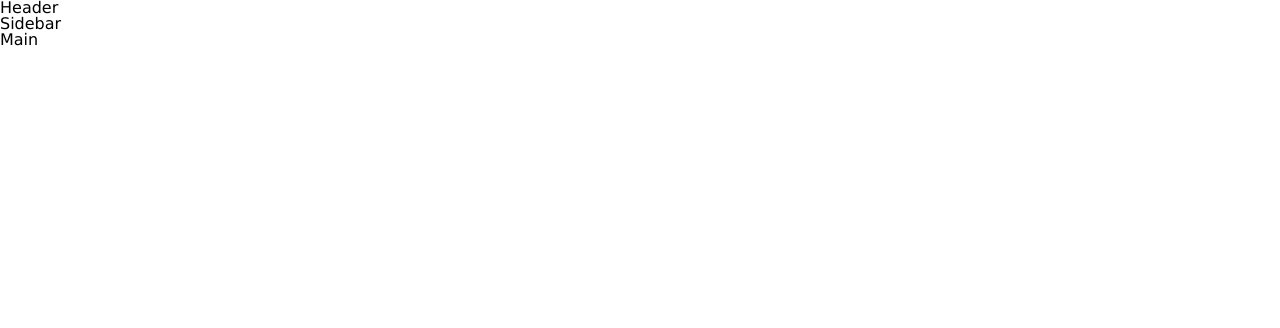
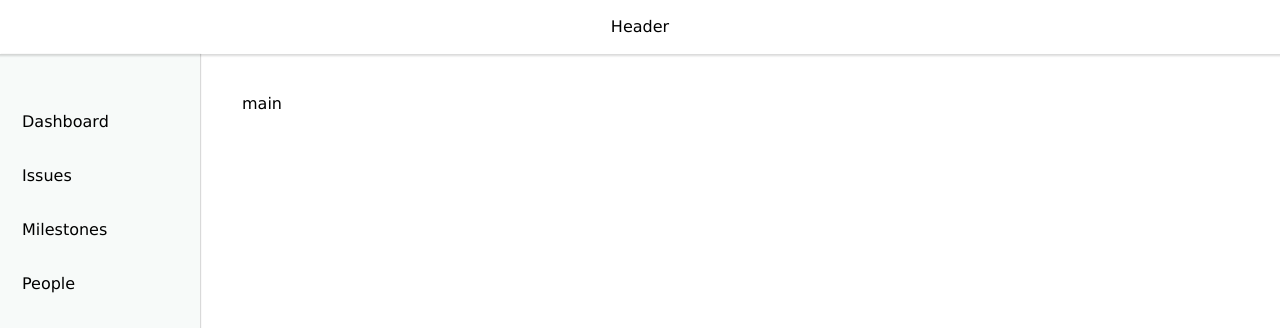
Before and after one commit to tupasj/Issue-Tracker, a React (Vite) app in the folder frontend/: page /app in a window 1280 px wide. Shown: the top 328 px of the page. Built offline with nearby package versions, Linux system fonts and the light colour scheme.

Commit message:
Add initial app UI

```diff
--- a/frontend/src/GlobalStyles.tsx
+++ b/frontend/src/GlobalStyles.tsx
@@ -59,7 +59,7 @@ const Styles = createGlobalStyle`
     --eerie-black: #1B1B1E;
 }
 html, body, #root {
-	min-height: 100%;
+	min-height: 100vh;
 	font-family: Geneva, Verdana, sans-serif;
 }
 `;
--- a/frontend/src/components/Header/Header.tsx
+++ b/frontend/src/components/Header/Header.tsx
@@ -1,11 +1,19 @@
+import styled from 'styled-components';
+
+const Container = styled.header`
+  position: relative;
+  z-index: 2;
+  display: flex;
+  justify-content: center;
+  align-items: center;
+  height: 54px;
+  box-shadow: 0px 0px 2px 2px rgba(0, 0, 0, 0.15);
+`;
+
 export const sum = (...numbers: number[]) => {
   return numbers.reduce((total, number) => total + number, 0);
 };
 
 export const Header = () => {
-  return (
-    <>
-      <p>Header</p>
-    </>
-  );
+  return <Container>Header</Container>;
 };
--- a/frontend/src/components/Main/Main.tsx
+++ b/frontend/src/components/Main/Main.tsx
@@ -1,7 +1,17 @@
+import styled from 'styled-components';
+
+const Container = styled.main`
+  position: fixed;
+  left: 200px;
+  width: 100%;
+  height: 100%;
+  padding: 42px;
+`;
+
 export const Main = () => {
   return (
-    <>
-      <p>Main</p>
-    </>
+    <Container>
+      <p>main</p>
+    </Container>
   );
 };
--- a/frontend/src/components/Sidebar/Sidebar.tsx
+++ b/frontend/src/components/Sidebar/Sidebar.tsx
@@ -1,7 +1,41 @@
+import styled from 'styled-components';
+import { Link } from 'react-router-dom';
+
+const Container = styled.aside`
+  position: fixed;
+  width: 200px;
+  height: 100%;
+  background-color: #f7faf9;
+  box-shadow: 1px 0px 1px 0px rgba(0, 0, 0, 0.15);
+`;
+
+const StyledLink = styled(Link)`
+  display: block;
+  padding: 10px;
+  margin-bottom: 18px;
+  border-radius: 2px;
+  text-decoration: none;
+  color: black;
+  &:hover {
+    background-color: #cecece;
+  }
+`;
+
+const Links = styled.div`
+  height: 250px;
+  padding: 12px;
+  padding-top: 50px;
+`;
+
 export const Sidebar = () => {
   return (
-    <>
-      <p>Sidebar</p>
-    </>
+    <Container>
+      <Links>
+        <StyledLink to="/app/dashboard">Dashboard</StyledLink>
+        <StyledLink to="/app/issues">Issues</StyledLink>
+        <StyledLink to="/app/milestones">Milestones</StyledLink>
+        <StyledLink to="/app/people">People</StyledLink>
+      </Links>
+    </Container>
   );
 };
```
